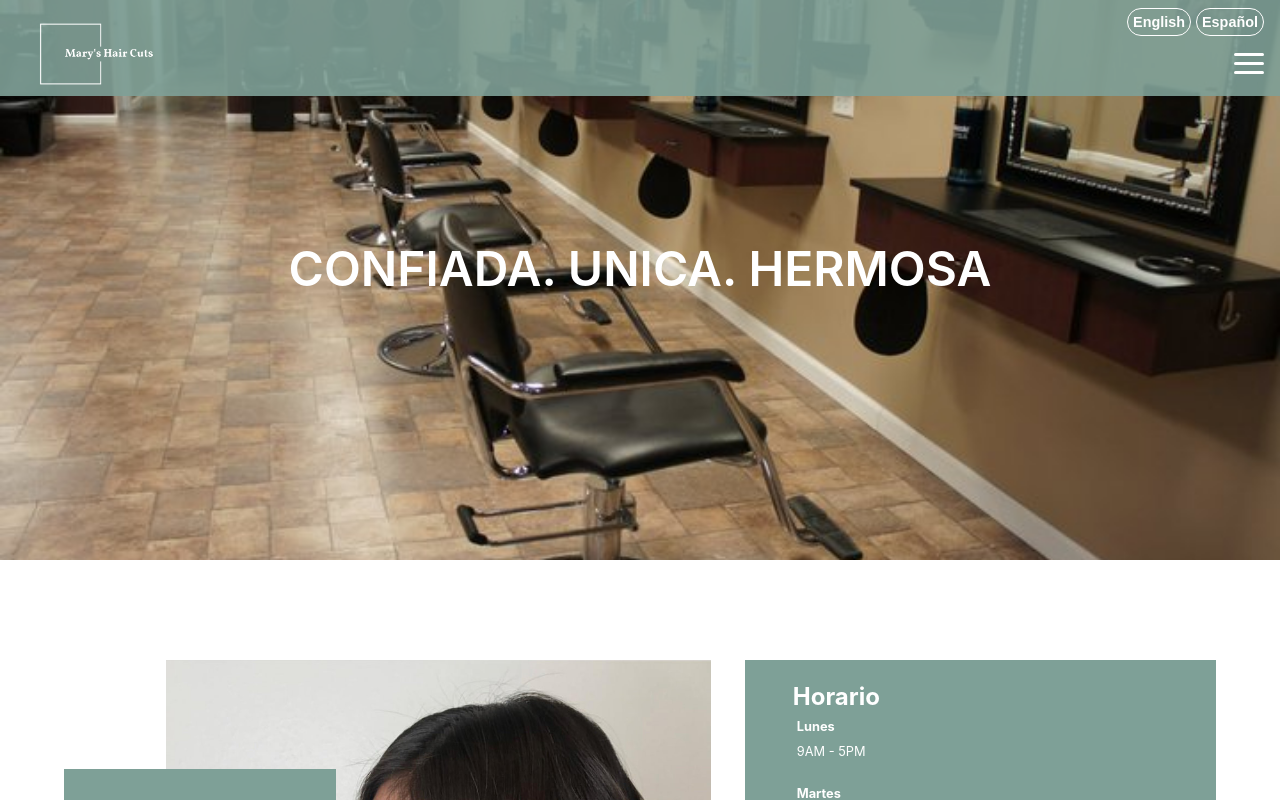
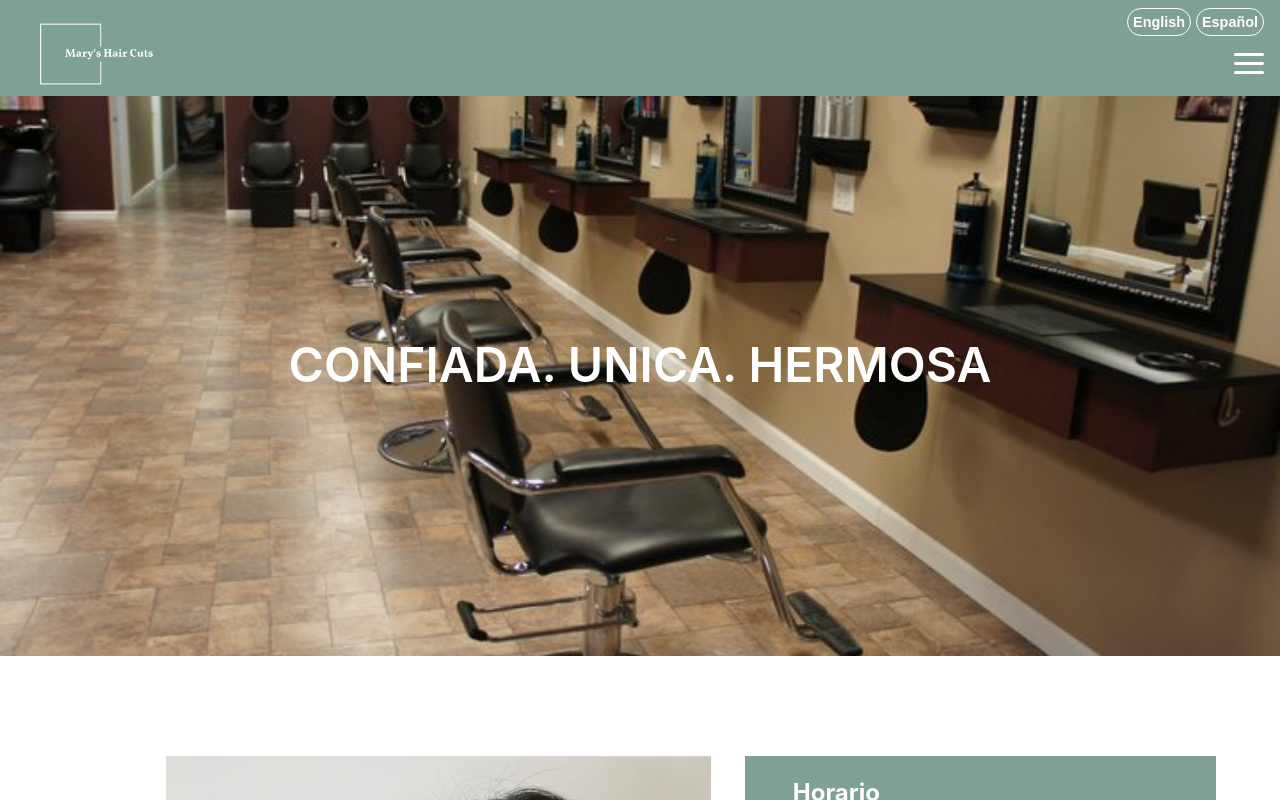
Before and after one commit to ronaldo719/appointment-scheduler, a React (Create React App) app: page / in a window 1280 px wide. Shown: the top 800 px of the page. Built offline with nearby package versions, Linux system fonts and the light colour scheme; no server answers.

Commit message:
adjusted navbar

```diff
--- a/src/styles/Contact.css
+++ b/src/styles/Contact.css
@@ -8,13 +8,11 @@
     display: block;
     position: relative;
     width: 100%;
-    /* height: 100%; */
     margin-top: calc(10%);
     text-align: left;
 }
 
 .leftSideContent {
-      /* position: relative; */
     width: 100%;
 }
 
@@ -71,17 +69,12 @@
 
 .contactInput{
     width: 100%;
-    /* border: 1px solid red; */
     padding: 10px;
     margin: 15px 0px;
-    /* align-items: center; */
     background-color: #eee;
-     /* cursor: pointer; */
     font-size: 0.9em;
-    /* text-align: center; */
     font-weight: 400;
     border: 1px solid #ccc;
-    /* border-radius: 5px; */
     font-style: normal;
 }
 
@@ -92,7 +85,6 @@
     padding: 10px;
     margin: 15px 0px;
     background-color: #eee;
-    /* border-radius: 5px; */
     font-family: inherit;
     font-style: normal;
     font-size: 0.9em;
@@ -129,9 +121,13 @@
 
 
   /* big landscape tablets, laptops, and desktops */
-@media (min-width:701px) {
+@media (min-width:701px)and (max-device-width : 1024px) {
 
 
+.contactTitle {
+    margin-top: calc(10%);
+    font-size: 3rem;
+}
 
 .leftSideContent {
     position: relative;
@@ -174,6 +170,11 @@
 /* Smartphones (portrait and landscape) ----------- */
 @media only screen and (min-device-width : 300px) and (max-device-width : 700px) {
 
+
+.contactTitle {
+    margin-top: calc(10%);
+    font-size: 2.3rem;
+}
  .locationTitles {
      font-size: 1.5rem;
  }
--- a/src/styles/Navbar.css
+++ b/src/styles/Navbar.css
@@ -1,8 +1,6 @@
 
 nav {
     width: 100%;
-       position: fixed;
-        top: 0;
 }
 
 .nav {
@@ -172,7 +170,6 @@ nav {
 @media only screen and (min-device-width : 300px) and (max-device-width : 480px) {
 
     .toggle-button {
-        /* margin-top: 5px; */
         display: flex;
     }
 
@@ -192,8 +189,9 @@ nav {
 
 
     .nav {
-        /* position: relative; */
+        position: relative;
         justify-content: center;
+        background-color: rgba(127,160,151);
         height: 2rem;
         width: 100%;
         padding-top: 2rem;
@@ -256,7 +254,8 @@ nav {
 
 
     .nav {
-        /* position: relative; */
+        position: relative;
+        background-color: rgba(127,160,151);
         justify-content: center;
         width: 100%;
         padding-top: 3rem;
@@ -309,7 +308,8 @@ nav {
     font-size: 1.2rem;
     justify-content: space-between;
     align-items: center;
-    /* position: relative; */
+    position: relative;
+    background-color: rgba(127,160,151);
     padding: 0 1.5rem;
 }
 
```
